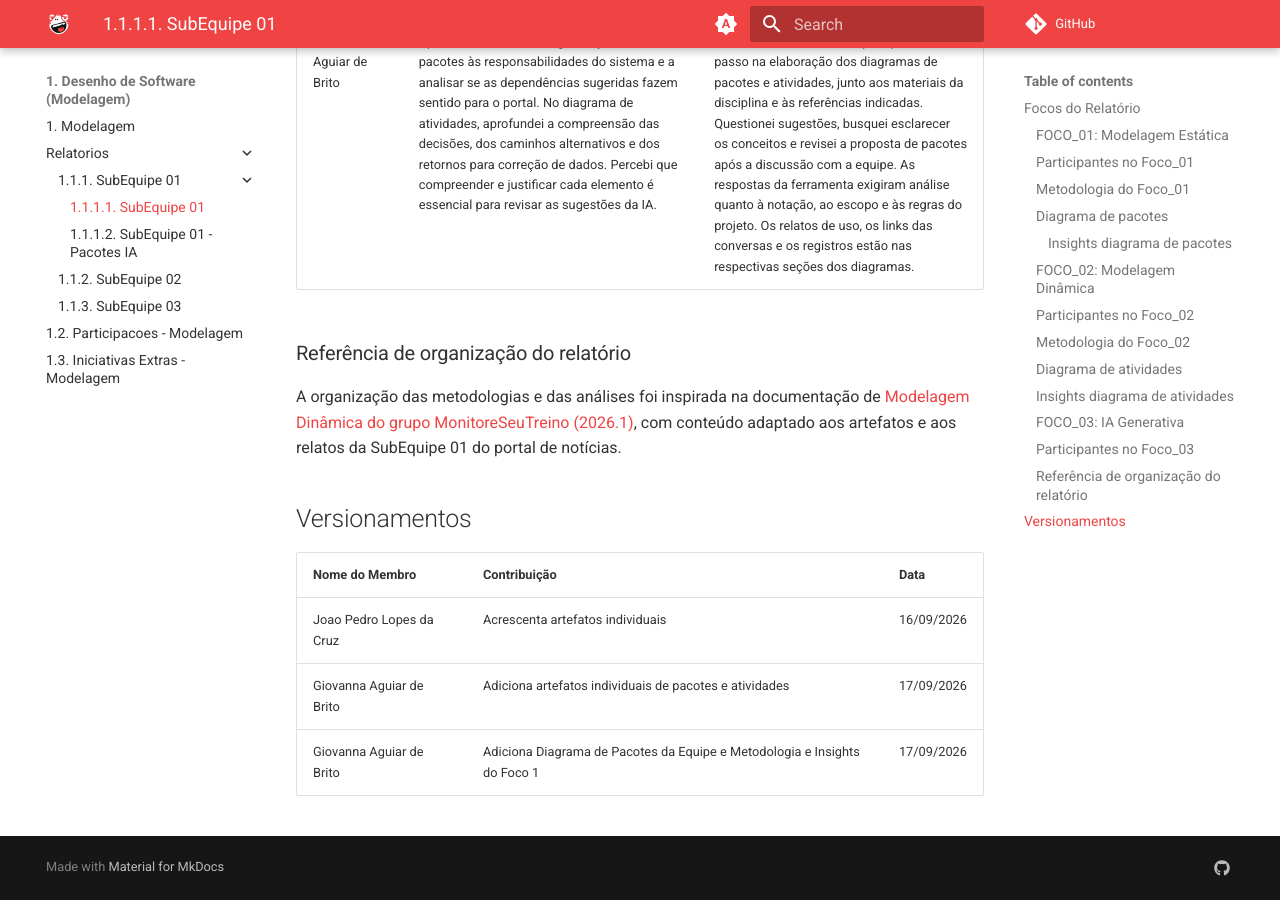
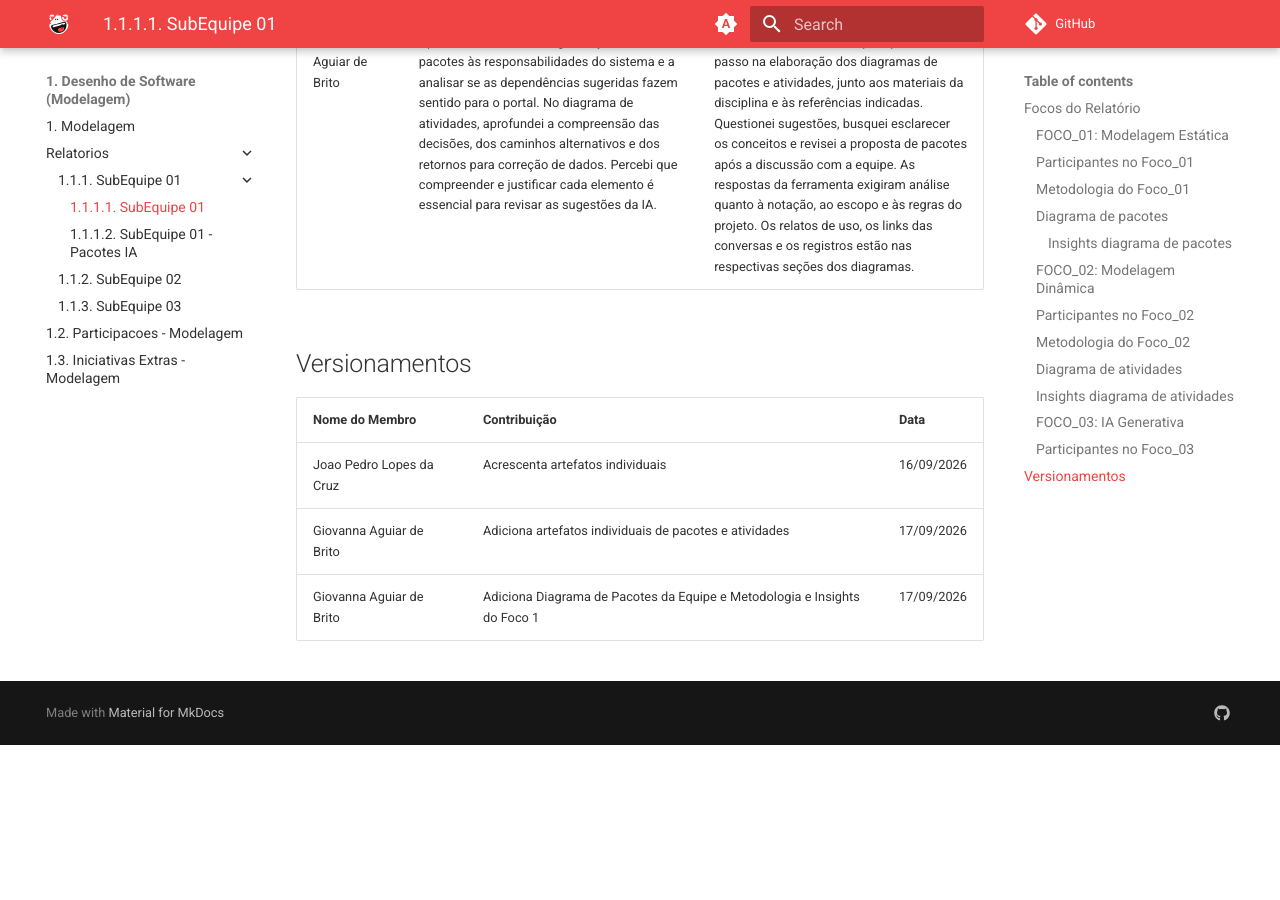
Before and after one commit to UnBArqDsw2026-2-Turma01/2026.2-T01-_G3_ProjetoPortalNoticias_Entrega_02, an MkDocs documentation site: the page built from docs/Base/Relatórios/1.1.1.SubEquipe_01.md, in a window 1280 px wide and 900 px high, scrolled down 3830 px. Built offline with MkDocs 1.6.1 and Material for MkDocs 9.7.7, drawn with Linux system fonts in a browser that asks for light colours; comment, search, counter and statistics services are not loaded; after the commit the page ends 4575 px from its top, so only the background shows below that.

```diff
--- a/docs/Base/Relatórios/1.1.1.SubEquipe_01.md
+++ b/docs/Base/Relatórios/1.1.1.SubEquipe_01.md
@@ -363,10 +363,6 @@
 | João Pedro Lopes da Cruz | Aprendi que a IA consegue fazer diagramas usando o mermaid, o que pode facilitar a centralização dos diagramas no repositório sem depender de ferramentas externas. Usando a IA aprendi um pouco sobre outros padrões arquiteturais enquanto pesquisava o diagrama de pacotes, ponderei as diferenças entre monolito, microsserviços, arquitetura em camadas e MVC para melhor determinar como executaria o diagrama | Uso de IA foi declarado logo a baixo dos diagramas realizados pelo João |
 | Giovanna Aguiar de Brito | Aprendi a relacionar a organização dos pacotes às responsabilidades do sistema e a analisar se as dependências sugeridas fazem sentido para o portal. No diagrama de atividades, aprofundei a compreensão das decisões, dos caminhos alternativos e dos retornos para correção de dados. Percebi que compreender e justificar cada elemento é essencial para revisar as sugestões da IA. | Utilizei o ChatGPT como apoio passo a passo na elaboração dos diagramas de pacotes e atividades, junto aos materiais da disciplina e às referências indicadas. Questionei sugestões, busquei esclarecer os conceitos e revisei a proposta de pacotes após a discussão com a equipe. As respostas da ferramenta exigiram análise quanto à notação, ao escopo e às regras do projeto. Os relatos de uso, os links das conversas e os registros estão nas respectivas seções dos diagramas. |
 
-### Referência de organização do relatório
-
-A organização das metodologias e das análises foi inspirada na documentação de [Modelagem Dinâmica do grupo MonitoreSeuTreino (2026.1)](https://unbarqdsw2026-1-turma01.github.io/2026.1-T01-_G7_MonitoreSeuTreino_Entrega_02/#/Modelagem/2.2.ModelagemDinamica?id=_1-metodologia), com conteúdo adaptado aos artefatos e aos relatos da SubEquipe 01 do portal de notícias.
-
 ## Versionamentos
 
 | Nome do Membro           | Contribuição                     | Data       |
```
Also changed, not shown: docs/Base/1.2.ParticipacoesModelagem.md (+1 -0 lines).
